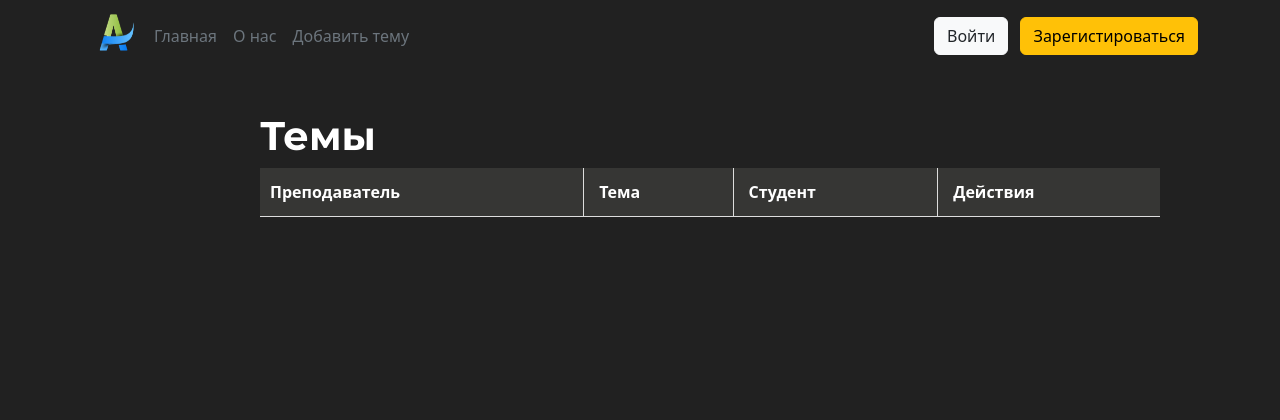
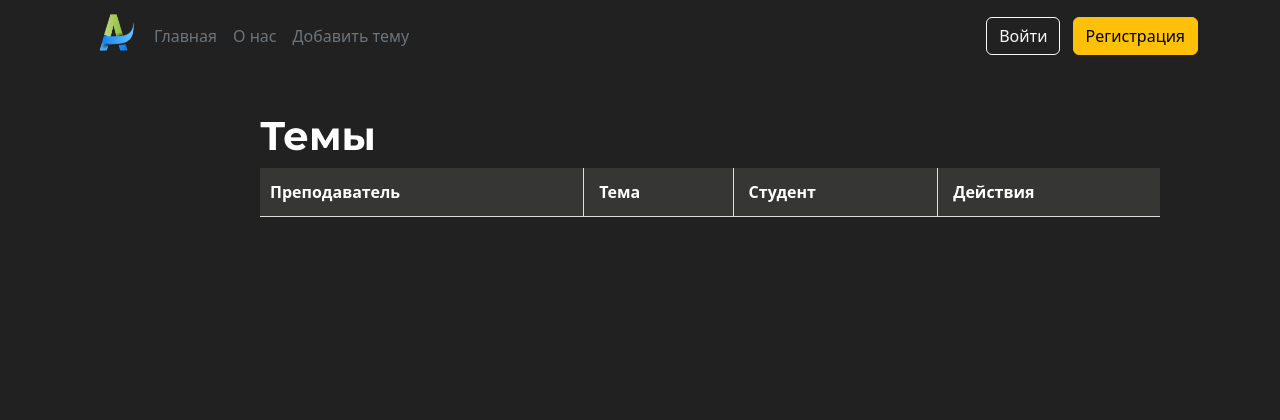
Before and after one commit to B0ond/dev, a Flask app: page / in a window 1280 px wide. Shown: the top 420 px of the page. Run offline with Flask 3, Linux system fonts and the light colour scheme; lists and menus that the app fills with data are empty; some libraries are stand-ins or nearby versions.

Commit message:
fix registration

```diff
--- a/flask_test1/flask_test1/app/models/model_post.py
+++ b/flask_test1/flask_test1/app/models/model_post.py
@@ -2,6 +2,7 @@ from datetime import datetime, timezone
 
 from ..extensions import db
 
+# модель преподователей
 class Post(db.Model):
     id = db.Column(db.Integer, primary_key=True)
     teacher = db.Column(db.String(250))
--- a/flask_test1/flask_test1/app/models/model_user.py
+++ b/flask_test1/flask_test1/app/models/model_user.py
@@ -2,6 +2,8 @@ from datetime import datetime, timezone
 
 from ..extensions import db
 
+
+    # модель регистрации
 class User(db.Model):
     id = db.Column(db.Integer, primary_key=True)
     status = db.Column(db.String(50), default='user')
--- a/flask_test1/flask_test1/app/models/models.py
+++ b/flask_test1/flask_test1/app/models/models.py
@@ -1,5 +1,7 @@
 from ..extensions import db
 
+
+# пока просто лежит
 class User(db.Model):
     id = db.Column(db.Integer, primary_key=True)
     name = db.Column(db.String(50))
--- a/flask_test1/flask_test1/app/routes/rout_about.py
+++ b/flask_test1/flask_test1/app/routes/rout_about.py
@@ -3,6 +3,7 @@ from flask import Blueprint, render_template
 about = Blueprint('about', __name__)
 
 
+# роут "о нас"
 @about.route('/about')
 def index():
     return render_template('about/about.html')
--- a/flask_test1/flask_test1/app/routes/rout_post.py
+++ b/flask_test1/flask_test1/app/routes/rout_post.py
@@ -2,9 +2,12 @@ from flask import Blueprint, render_template, request, redirect
 from ..extensions import db
 from ..models.model_post import Post
 
+
+# блупринт это роут в отдельном файле для удобства разработки
 post = Blueprint('post', __name__)
 
-@post.route('/', methods=['POST', 'GET'])
+# выводим таблицу по гет,
+@post.route('/', methods=['GET'])
 def all():
     posts = Post.query.order_by(Post.date).all()  # сортировка по дате создания(обновление дату не сбивает)
     return render_template('post/all.html', posts=posts)  # post - все столбцы бд
--- a/flask_test1/flask_test1/app/routes/rout_user.py
+++ b/flask_test1/flask_test1/app/routes/rout_user.py
@@ -1,8 +1,6 @@
 from flask import Blueprint, render_template, redirect
 
 from ..forms import RegistrationForm
-# from ..extensions import db
-# from ..models.model_user import User
 
 user = Blueprint('user', __name__)
 
--- a/flask_test1/flask_test1/app/templates/main/_header.html
+++ b/flask_test1/flask_test1/app/templates/main/_header.html
@@ -20,8 +20,9 @@
         {#                    </form>#}
 
         <div class="text-end">
-            <button type="button" class="btn btn-light text-dark me-2">Войти</button>
-            <button type="button" class="btn btn-warning">Зарегистироваться</button>
+            <a href="" class="btn btn-outline-light me-2">Войти</a>
+            <a href="{{ url_for('user.register') }}" class="btn btn-warning">Регистрация</a>
+
         </div>
     </div>
 </div>
```
Also changed, not shown: flask_test1/flask_test1/app/templates/user/register.html (+9 -1 lines).
